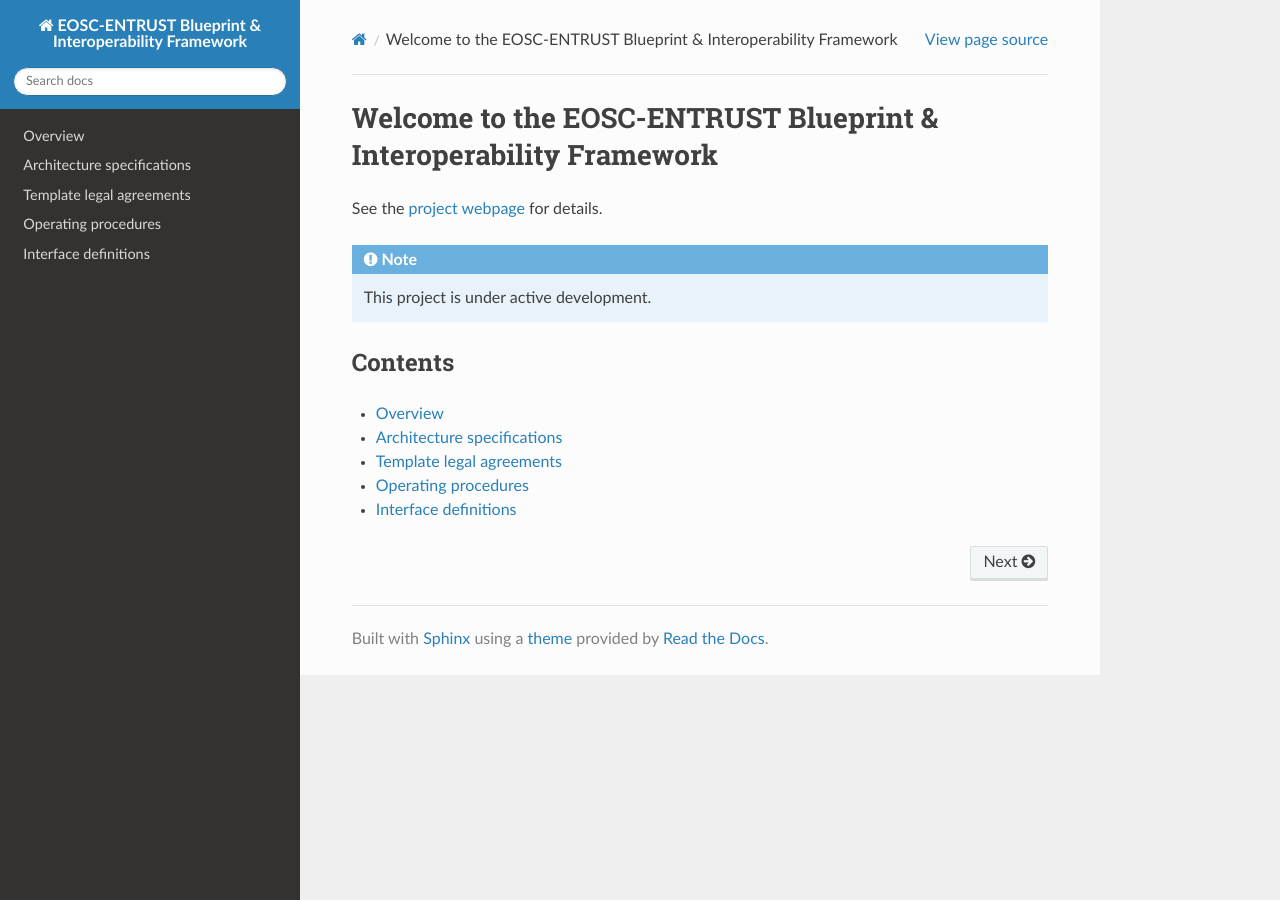
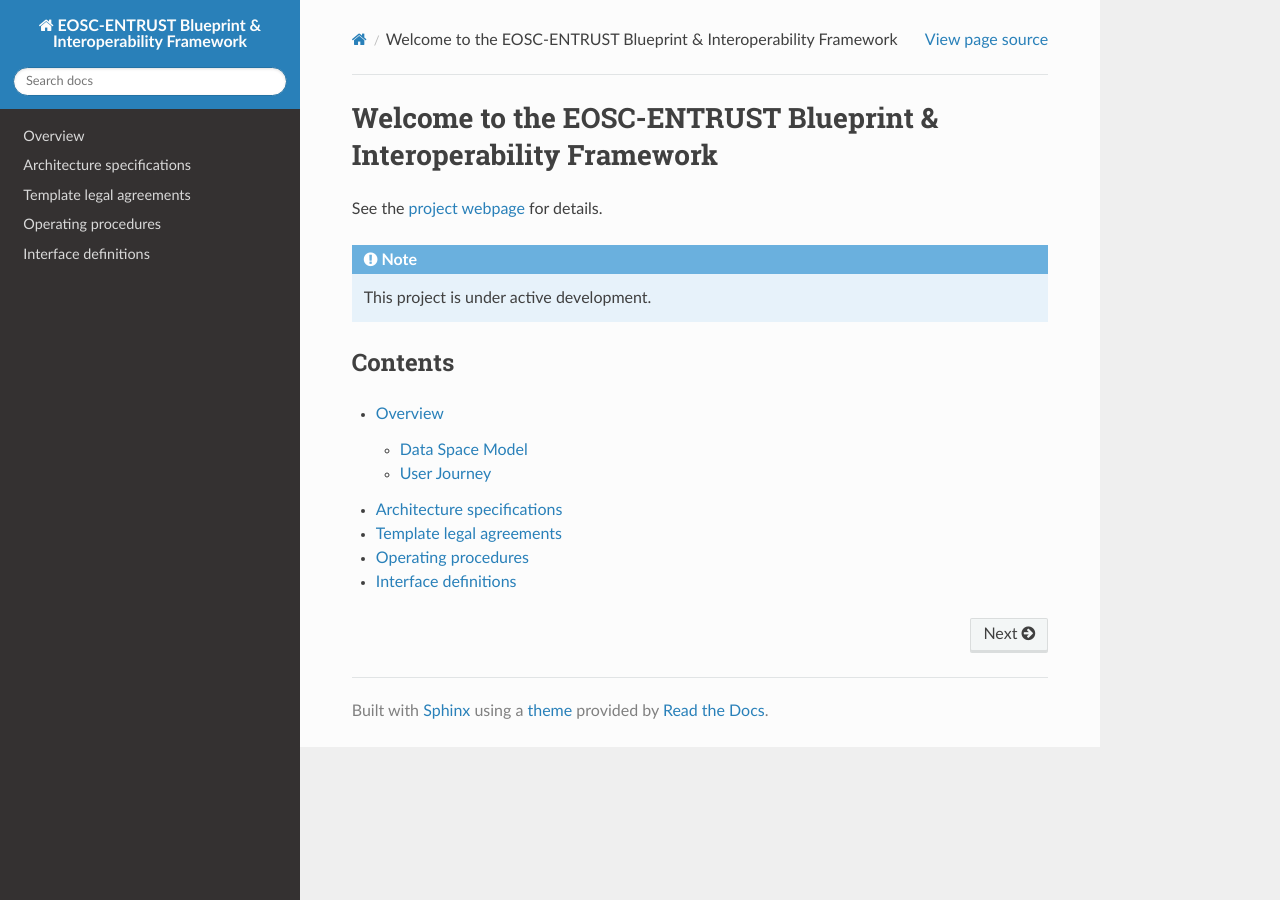
Before and after one commit to paalsat/entrust-blueprint, a Sphinx documentation site: the page built from docs/source/index.rst, in a window 1280 px wide. Built offline with Sphinx 7.4.7 and the Read the Docs theme 3.1.0, drawn with Linux system fonts in a browser that asks for light colours; pages that are not in the unit, such as notebooks, are missing from menus.

Commit message:
Update overview.rst

```diff
--- a/docs/source/overview.rst
+++ b/docs/source/overview.rst
@@ -1,5 +1,15 @@
 Overview
 ========
 
+Data Space Model
+----------------
+
+
+User Journey
+------------
+
+
+
+
 .. autosummary::
   :toctree: generated
```
